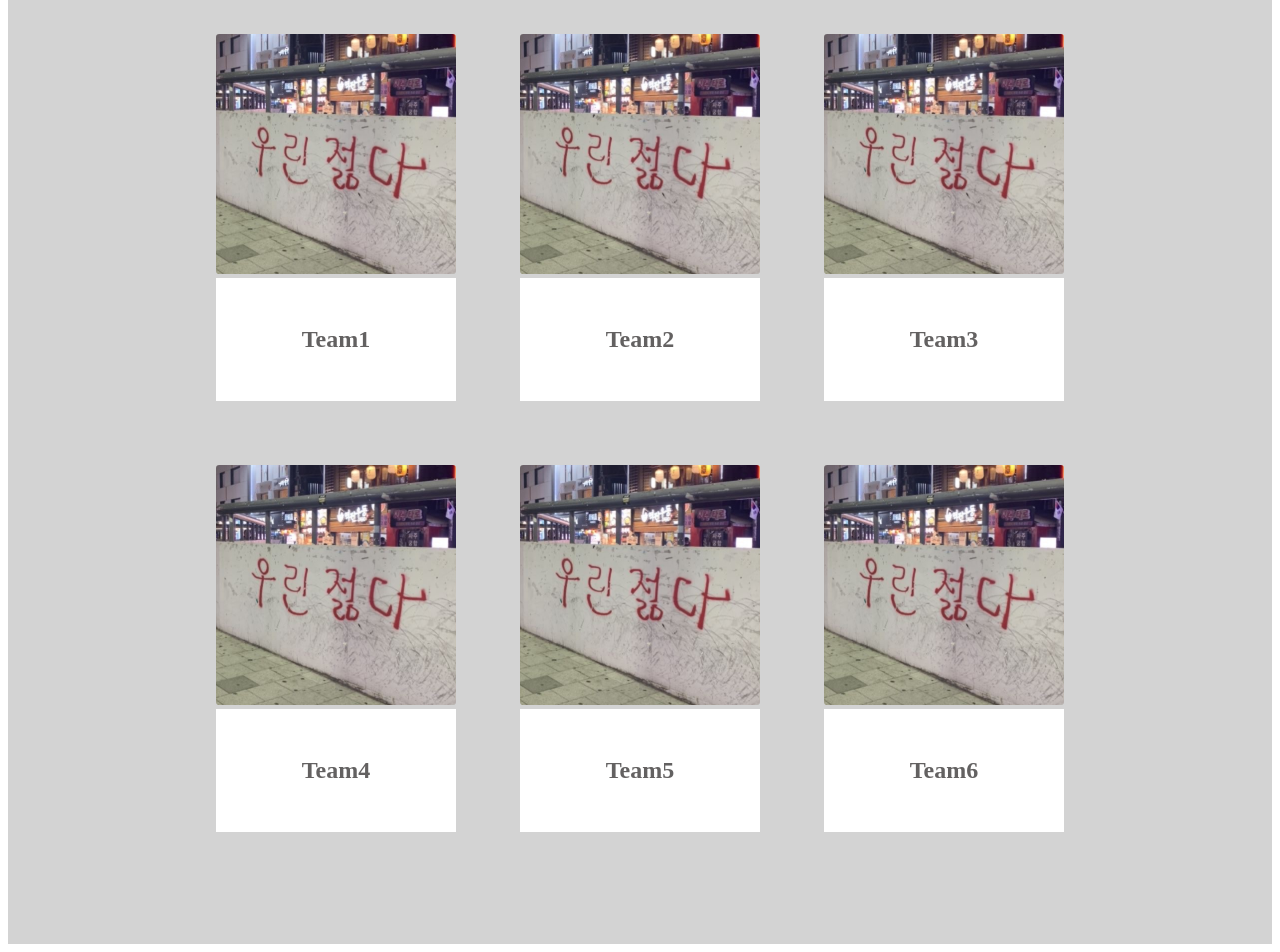
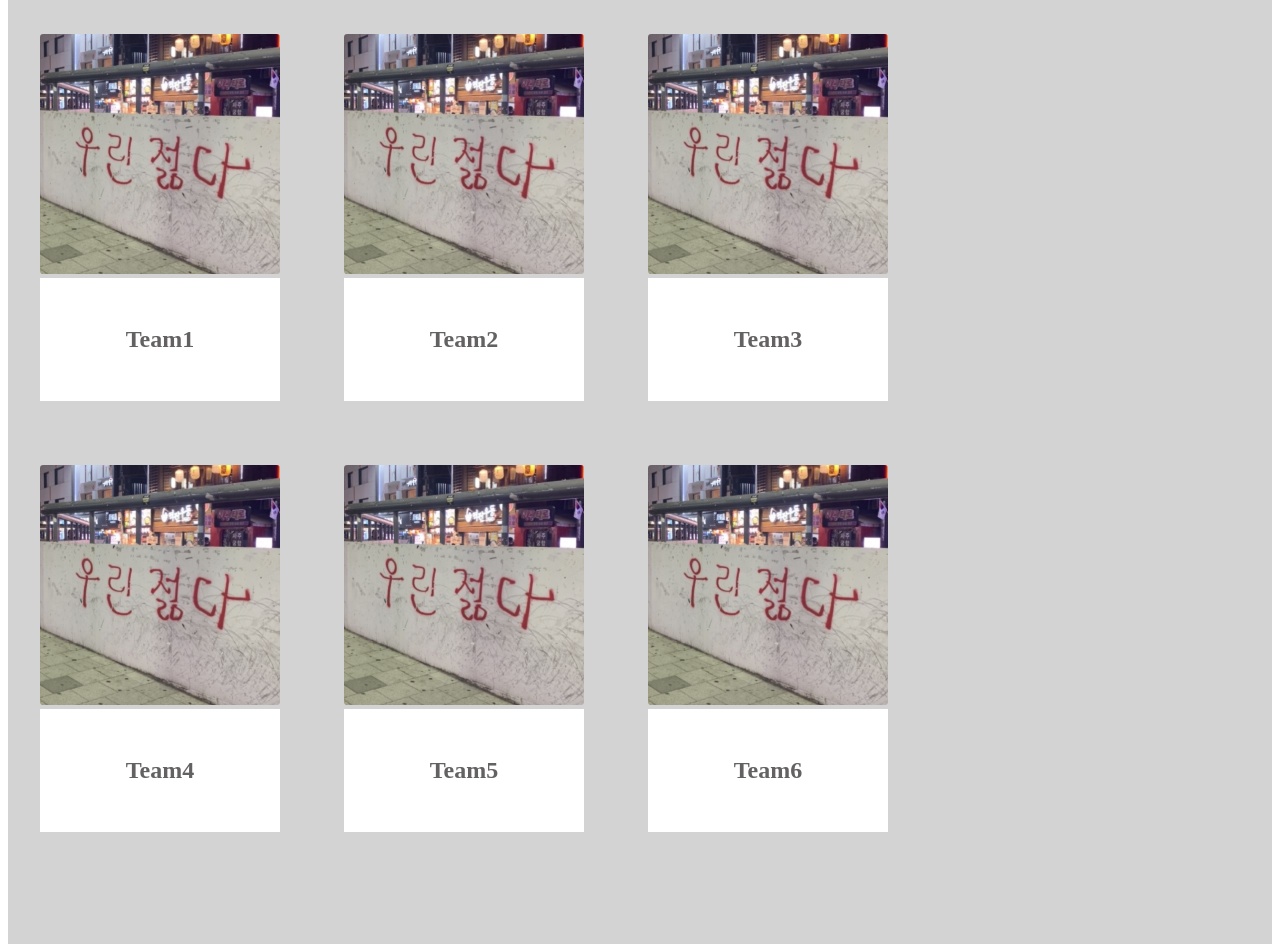
Before and after one commit to scarletYewon/CannonballWeb, a React (Create React App) app in the folder web/: page /teams in a window 1280 px wide. Shown: the part 247-1199 px from the top of the page. Built offline with nearby package versions, Linux system fonts and the light colour scheme.

Commit message:
Update teams.tsx

```diff
--- a/web/src/pages/apply/teams.tsx
+++ b/web/src/pages/apply/teams.tsx
@@ -27,8 +27,7 @@ function Teams(){
         </div>
         <div
           style={{
-            // background: 'white',
-            display: 'inline-block',
+            display: 'block',
           }}
         >
           <div
@@ -109,7 +108,7 @@ function Teams(){
         <div
           style={{
             // background: 'white',
-            display: 'inline-block',
+            display: 'block',
           }}
         >
           <div
```
